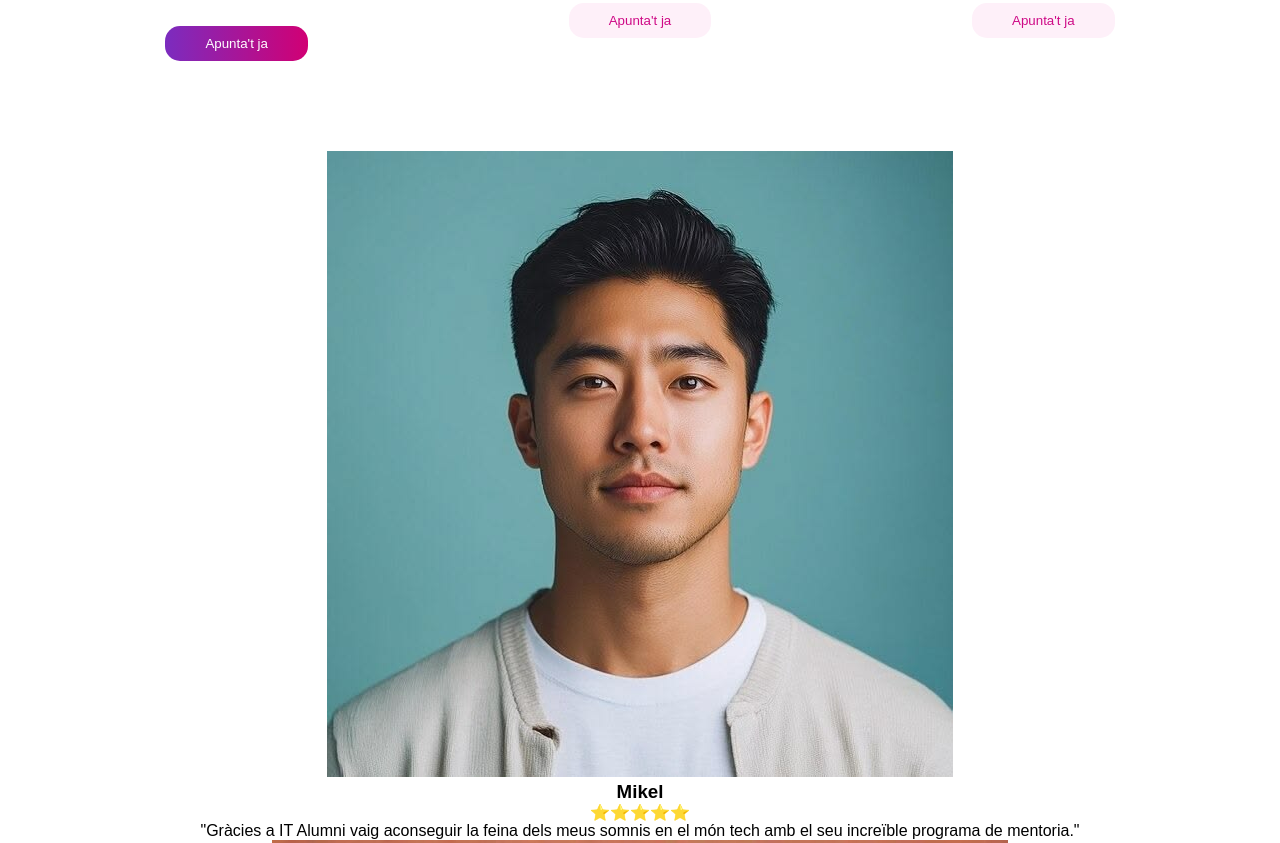
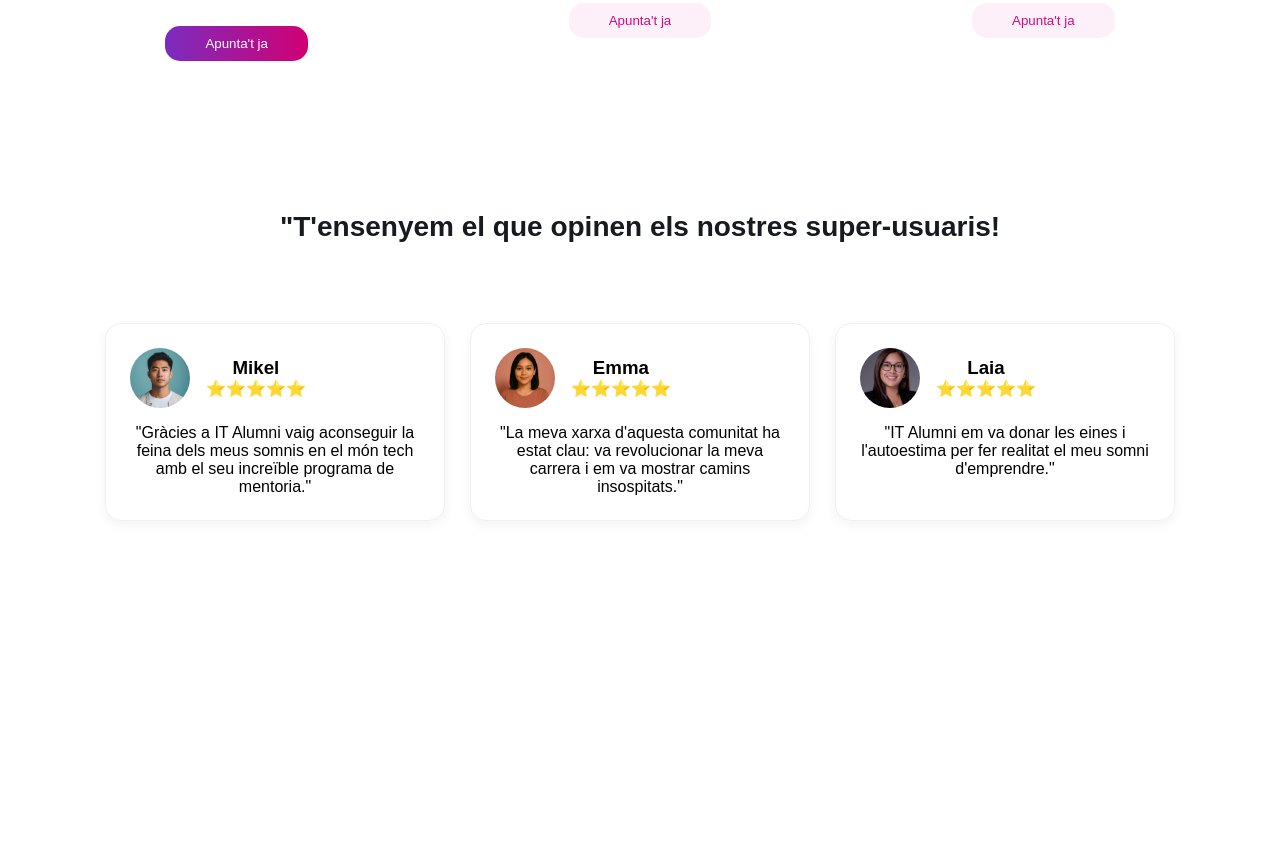
Before and after one commit to oriolcalicab/-Projecte-ITAlumni, a website: page index.html in a window 1280 px wide. Shown: the part 1310-2153 px from the top of the page. After the commit the page ends 1936 px from the top, so only its background shows below. Drawn offline with Linux system fonts and the light colour scheme.

Commit message:
create css structure and modify html

```diff
--- a/index.html
+++ b/index.html
@@ -95,9 +95,11 @@
       </div>
     </section>
     <section class="testimonials-section">
+      <h2>"T'ensenyem el que opinen els nostres super-usuaris!</h2>
+      <div class="columns-testimonials">
       <div class="testimonials-container">
         <article class="testimonials-card">
-          <div class="testimonials header">
+          <div class="testimonials-header">
             <img src="src/assets/img/testimonio-1.jpg" alt="foto testimonio-1">
             <div class="user-info">
               <h3>Mikel</h3>
@@ -108,11 +110,9 @@
             "Gràcies a IT Alumni vaig aconseguir la feina dels meus somnis en el món tech amb el seu increïble programa de mentoria."
           </p>
         </article>
-      </div>
-       <section class="testimonials-section">
-      <div class="testimonials-container">
+
         <article class="testimonials-card">
-          <div class="testimonials header">
+          <div class="testimonials-header">
             <img src="src/assets/img/testimonio-2.jpg" alt="foto testimonio-2">
             <div class="user-info">
               <h3>Emma</h3>
@@ -123,11 +123,9 @@
             "La meva xarxa d'aquesta comunitat ha estat clau: va revolucionar la meva carrera i em va mostrar camins insospitats."
           </p>
         </article>
-      </div>
-       <section class="testimonials-section">
-      <div class="testimonials-container">
+
         <article class="testimonials-card">
-          <div class="testimonials header">
+          <div class="testimonials-header">
             <img src="src/assets/img/testimonio-3.jpg" alt="foto testimonio-3">
             <div class="user-info">
               <h3>Laia</h3>
@@ -139,6 +137,7 @@
           </p>
         </article>
       </div>
+      </div>
     </section>
      </main>
   </body>
--- a/src/css/style.css
+++ b/src/css/style.css
@@ -143,3 +143,41 @@ header {
     border-radius: 15px;
     cursor: pointer;
 }
+
+.testimonials-section{
+   padding: 60px;
+    text-align: center;
+}
+.testimonials-section h2{
+      font-size: 28px;
+    color: #171A1F;
+    margin-bottom: 40px;
+}
+
+.testimonials-container{
+  display: flex;
+  gap: 25px;
+  justify-content: center;
+  padding: 40px 20px;
+  flex-direction: row;
+}
+.testimonials-card{
+  flex: 1;
+  max-width: 350px;
+  border-radius: 16px;
+  padding: 24px;
+  box-shadow: 0 4px 12px rgba(0, 0, 0, 0.05);
+  border: 1px solid #f0f0f0;
+}
+.testimonials-header{
+  display: flex;
+  align-items: center;
+  gap: 16px;
+  margin-bottom: 16px;
+}
+.testimonials-header img{
+  width: 60px;
+  height: 60px;
+  border-radius: 50%;
+  object-fit: cover;
+}
```
